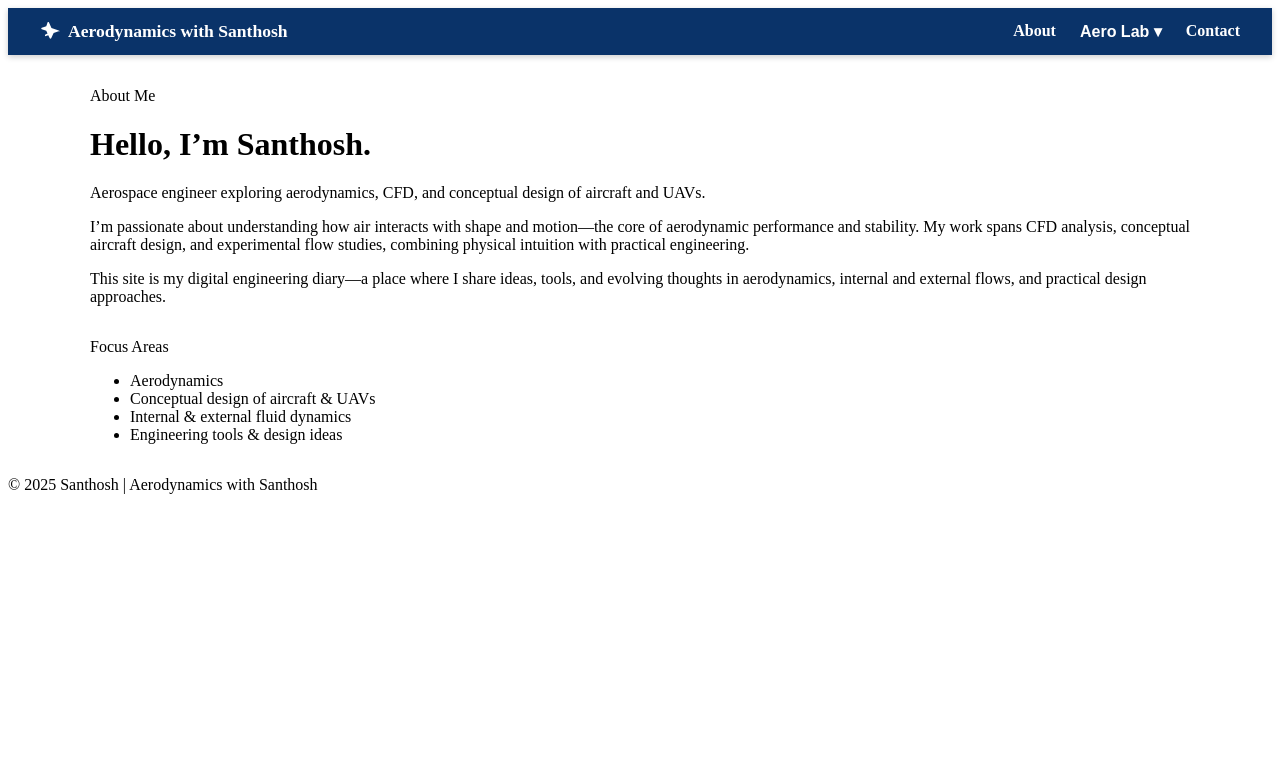
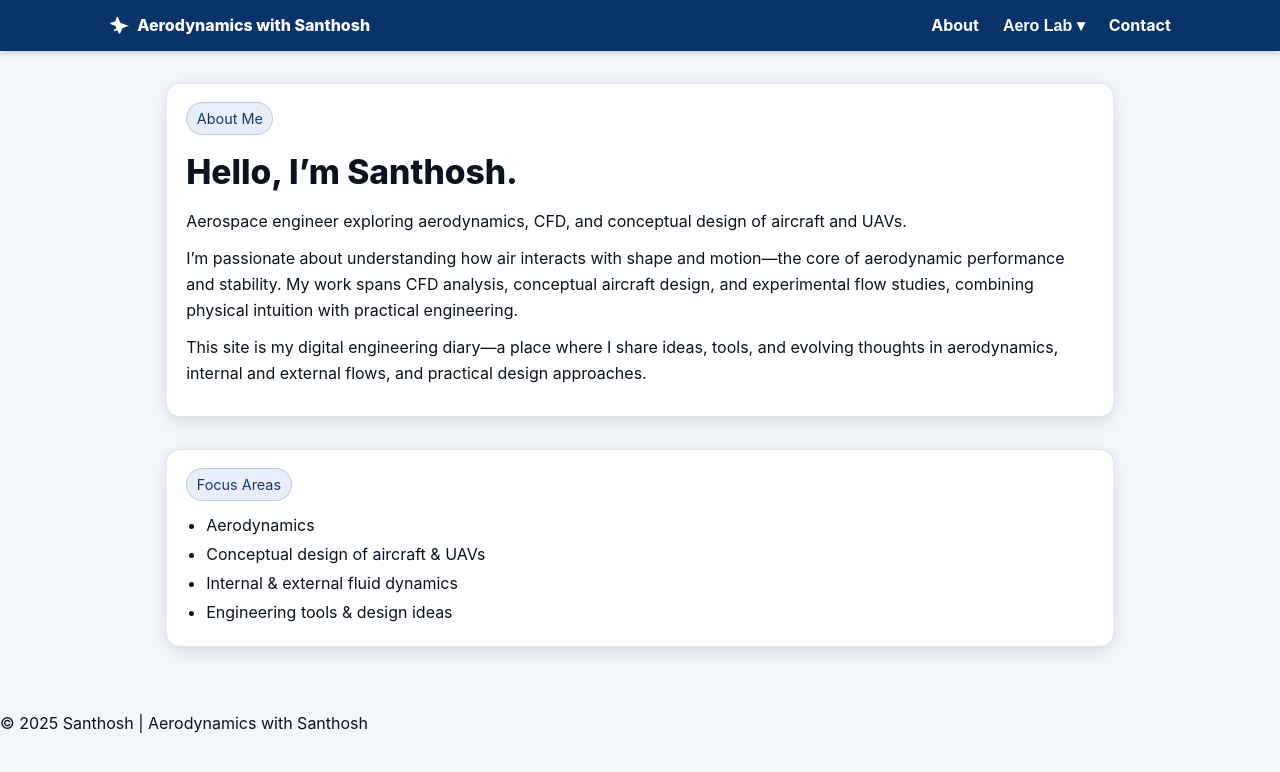
Before and after one commit to SandeJarvis/santhoshaero, a Jekyll site: the page built from index.md, in a window 1280 px wide. Shown: the top 772 px of the page. Built offline with Jekyll 4.4.1, drawn with Linux system fonts in a browser that asks for light colours.

Commit message:
Update style.css

```diff
--- a/assets/style.css
+++ b/assets/style.css
@@ -1,42 +1,81 @@
 /* ============================================
-   NAVBAR / HEADER
+   GLOBAL BASE
+   - Restores the clean, centered look (cards, spacing, fonts)
+   - Keeps the working Aero Lab dropdown
 ============================================ */
-.site-header { background:#0a3369; box-shadow:0 2px 6px rgba(0,0,0,.2); }
-.site-header .nav{
-  max-width:1200px; margin:0 auto; padding:.8rem 1.2rem;
-  display:flex; align-items:center; justify-content:space-between; gap:1rem;
+:root{
+  --bg: #f3f6fb;
+  --text: #0b1220;
+  --muted: #5b6b86;
+  --brand: #0a3369;
+  --card: #ffffff;
+  --ring: rgba(10,51,105,.12);
+  --shadow: 0 6px 24px rgba(0,0,0,.08), 0 2px 8px rgba(0,0,0,.06);
+  --radius: 14px;
 }
 
-/* Brand (plain text) */
-.site-header .brand{display:flex;align-items:center;gap:.5rem;color:#fff;font-weight:700;font-size:1.1rem}
+* { box-sizing: border-box; }
+
+html, body {
+  padding: 0; margin: 0;
+  color: var(--text);
+  background: var(--bg);
+  font: 16px/1.6 -apple-system, BlinkMacSystemFont, "Segoe UI", Roboto, Inter, "Helvetica Neue", Arial, system-ui, sans-serif;
+  text-rendering: optimizeLegibility;
+  -webkit-font-smoothing: antialiased;
+  -moz-osx-font-smoothing: grayscale;
+}
+
+h1,h2,h3 { margin: .4rem 0 1rem; line-height: 1.25; }
+h1 { font-size: 2.1rem; font-weight: 800; }
+h2 { font-size: 1.4rem; font-weight: 700; color: var(--text); }
+h3 { font-size: 1rem;   font-weight: 700; color: var(--text); }
+p  { margin: .75rem 0; color: var(--text); }
+small, .muted { color: var(--muted); }
+
+/* ============================================
+   LAYOUT CONTAINER
+============================================ */
+.container{
+  max-width: 980px;
+  margin: 2rem auto 4rem;
+  padding: 0 1rem;
+}
+
+/* ============================================
+   HEADER / NAV (keeps your working dropdown)
+============================================ */
+.site-header { background: var(--brand); box-shadow: 0 2px 6px rgba(0,0,0,.18); }
+.site-header .nav{
+  max-width: 1100px; margin: 0 auto; padding: .8rem 1.2rem;
+  display: flex; align-items: center; justify-content: space-between; gap: 1rem;
+}
+
+/* Brand */
+.site-header .brand{display:flex;align-items:center;gap:.5rem;color:#fff;font-weight:800}
 .site-header .brand svg{width:20px;height:20px;fill:#fff}
 
-/* Main links (horizontal) */
+/* Horizontal links */
 .site-header .primary-nav{display:flex;align-items:center;gap:1.5rem}
 .site-header .primary-nav a{color:#fff;text-decoration:none;font-weight:700;font-size:1rem}
 .site-header .primary-nav a:hover{text-decoration:underline}
 
-/* ============================================
-   AERO LAB DROPDOWN (namespaced, resists theme)
-============================================ */
-.aerolab-dropdown{position:relative;display:inline-block !important}
-
-/* Button looks like a link */
+/* Dropdown (namespaced, same behavior as before) */
+.aerolab-dropdown{position:relative;display:inline-block}
 .aerolab-btn{
-  color:#fff;font-weight:700;font-size:1rem;background:transparent;border:0;padding:0;cursor:pointer;
+  color:#fff;font-weight:800;font-size:1rem;background:transparent;border:0;padding:0;cursor:pointer;
 }
 .aerolab-btn:hover{text-decoration:underline}
 
-/* Panel hidden by default; opened on hover OR .open class */
+/* Panel hidden by default; show on hover OR .open (click) */
 #aerolab > #aerolab-panel{
   display:none !important;
   position:absolute; top:140%; left:0;
-  background:#111; min-width:240px; border-radius:8px;
-  box-shadow:0 8px 20px rgba(0,0,0,.4); padding:.5rem 0; z-index:9999;
+  background:#111; min-width:240px; border-radius:12px;
+  box-shadow: 0 10px 30px rgba(0,0,0,.4);
+  padding:.5rem 0; z-index:9999;
 }
-/* show on hover */
-#aerolab:hover > #aerolab-panel{ display:block !important; }
-/* show when toggled by JS click */
+#aerolab:hover > #aerolab-panel,
 #aerolab.open > #aerolab-panel{ display:block !important; }
 
 /* Items */
@@ -46,13 +85,50 @@
 }
 #aerolab-panel a:hover{background:#1a1a1a;opacity:1}
 
-/* Layout tweaks on small screens */
-@media (max-width:768px){
-  .site-header .nav{flex-direction:column;align-items:flex-start}
-  .site-header .primary-nav{flex-wrap:wrap;gap:1rem}
-  #aerolab > #aerolab-panel{position:static;box-shadow:none;background:#0c1e3e;border-radius:6px}
-  #aerolab-panel a:hover{background:#122e64}
+/* ============================================
+   CARD + UI PRIMITIVES (for your index/aerolab pages)
+============================================ */
+.card{
+  background: var(--card);
+  border-radius: var(--radius);
+  box-shadow: var(--shadow);
+  padding: 1.1rem 1.2rem;
+  margin: 1rem 0;
+  border: 1px solid var(--ring);
 }
 
-/* Optional: content container spacing */
-.container{max-width:1100px;margin:2rem auto;padding:0 1rem}
+.pill{
+  display: inline-block;
+  font-size: .9rem;
+  padding: .25rem .6rem;
+  background: #e8eef9;
+  color: #173a6b;
+  border-radius: 999px;
+  border: 1px solid rgba(23,58,107,.2);
+  margin-bottom: .6rem;
+}
+
+ul.compact{ list-style: disc; margin: .2rem 0 .2rem 1.25rem; padding: 0; }
+ul.compact li{ margin: .2rem 0; }
+
+/* ============================================
+   FOOTER
+============================================ */
+.site-footer{
+  max-width: 1100px;
+  margin: 2rem auto 2rem;
+  padding: 0 1rem;
+  color: var(--muted);
+  font-size: .95rem;
+}
+
+/* ============================================
+   RESPONSIVE
+============================================ */
+@media (max-width: 768px){
+  .site-header .nav{flex-direction:column;gap:.6rem}
+  .site-header .primary-nav{flex-wrap:wrap;gap:1rem;justify-content:center}
+  #aerolab > #aerolab-panel{position:static;box-shadow:none;background:#0c1e3e;border-radius:10px}
+  #aerolab-panel a:hover{background:#122e64}
+  .container{margin:1.25rem auto 3rem}
+}
```
